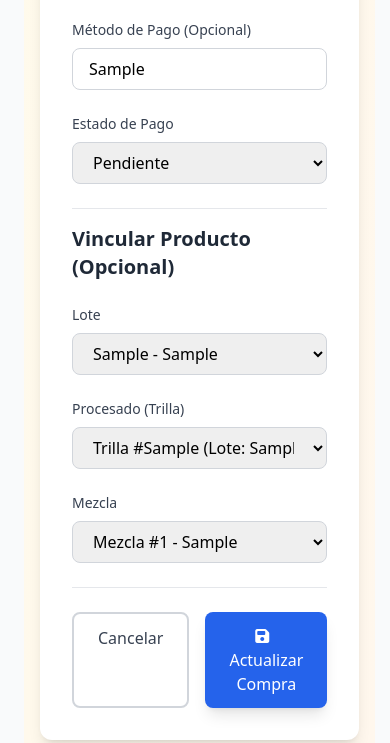
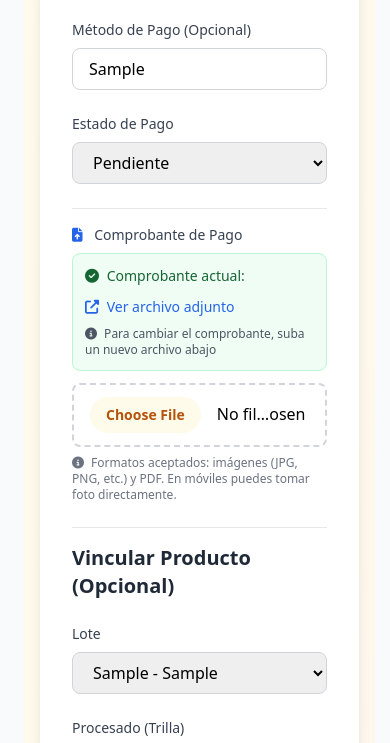
Before and after one commit to JoseAGa415/ElGigante, a Django app: page /compras/1/editar/ in a window 390 px wide. Shown: the part 1056-1799 px from the top of the page. Run offline with Django 5.2, Linux system fonts and the light colour scheme; a user stored in the database is signed in; tables that the repository leaves empty hold one stand-in row (values such as "Sample post"); some libraries are stand-ins or nearby versions.

Commit message:
feat: Add file upload for payment receipts in purchase forms
Added comprobante field to Compra model to allow users to upload
payment receipts, invoices, or photos when creating or editing purchases.
The feature supports images and PDF files, with mobile camera support
for taking photos directly.

Changes:
- Added comprobante FileField to Compra model
- Updated agregar_compra and editar_compra views to handle file uploads
- Updated purchase forms with file input and camera support
- Display comprobante link in purchase details view
- Created migration 0031_compra_comprobante
- Added temp files to .gitignore

Co-Authored-By: Claude Sonnet 4.5 <noreply@anthropic.com>

```diff
--- a/beneficio/models.py
+++ b/beneficio/models.py
@@ -1241,6 +1241,12 @@ class Compra(models.Model):
     numero_factura = models.CharField(max_length=100, blank=True, null=True)
     metodo_pago = models.CharField(max_length=100, blank=True, null=True)
     estado_pago = models.CharField(max_length=20, choices=ESTADO_PAGO_CHOICES, default='pendiente')
+    comprobante = models.FileField(
+        upload_to='comprobantes/%Y/%m/',
+        blank=True,
+        null=True,
+        help_text='Comprobante de pago (foto o documento)'
+    )
 
     # Relaciones opcionales con productos
     lote = models.ForeignKey(Lote, on_delete=models.SET_NULL, null=True, blank=True, related_name='compras')
--- a/beneficio/templates/beneficio/compradores/editar_compra.html
+++ b/beneficio/templates/beneficio/compradores/editar_compra.html
@@ -7,7 +7,7 @@
 <div class="min-h-screen bg-gradient-to-br from-amber-50 to-orange-50 py-8">
     <div class="max-w-4xl mx-auto px-4 sm:px-6 lg:px-8">
 
-        <form method="post" class="bg-white rounded-xl shadow-lg p-8 space-y-6">
+        <form method="post" enctype="multipart/form-data" class="bg-white rounded-xl shadow-lg p-8 space-y-6">
             {% csrf_token %}
 
             <div>
@@ -117,6 +117,44 @@
                 </div>
             </div>
 
+            <!-- Comprobante de Pago -->
+            <div class="pt-4 border-t">
+                <label class="block text-sm font-medium text-gray-700 mb-2">
+                    <i class="fas fa-file-upload mr-2 text-blue-600"></i>
+                    Comprobante de Pago
+                </label>
+                {% if compra.comprobante %}
+                <div class="mb-3 p-3 bg-green-50 border border-green-200 rounded-lg">
+                    <p class="text-sm text-green-800 mb-2">
+                        <i class="fas fa-check-circle mr-1"></i>
+                        Comprobante actual:
+                    </p>
+                    <a href="{{ compra.comprobante.url }}"
+                       target="_blank"
+                       class="text-blue-600 hover:text-blue-800 hover:underline text-sm">
+                        <i class="fas fa-external-link-alt mr-1"></i>
+                        Ver archivo adjunto
+                    </a>
+                    <p class="text-xs text-gray-600 mt-2">
+                        <i class="fas fa-info-circle mr-1"></i>
+                        Para cambiar el comprobante, suba un nuevo archivo abajo
+                    </p>
+                </div>
+                {% endif %}
+                <div class="relative">
+                    <input type="file"
+                           name="comprobante"
+                           id="comprobante"
+                           accept="image/*,application/pdf"
+                           capture="environment"
+                           class="w-full px-4 py-3 rounded-lg border-2 border-dashed border-gray-300 focus:ring-2 focus:ring-amber-600 focus:border-amber-600 file:mr-4 file:py-2 file:px-4 file:rounded-full file:border-0 file:text-sm file:font-semibold file:bg-amber-50 file:text-amber-700 hover:file:bg-amber-100">
+                    <p class="mt-2 text-xs text-gray-500">
+                        <i class="fas fa-info-circle mr-1"></i>
+                        Formatos aceptados: imágenes (JPG, PNG, etc.) y PDF. En móviles puedes tomar foto directamente.
+                    </p>
+                </div>
+            </div>
+
             <h2 class="text-xl font-semibold text-gray-800 pt-4 border-t">Vincular Producto (Opcional)</h2>
             <div class="grid grid-cols-1 md:grid-cols-3 gap-6">
                 <div>
--- a/beneficio/views.py
+++ b/beneficio/views.py
@@ -1685,6 +1685,10 @@ def agregar_compra(request, comprador_id):
                 compra.metodo_pago = request.POST.get('metodo_pago', '')
                 compra.estado_pago = request.POST.get('estado_pago', 'pendiente')
 
+                # Manejar archivo comprobante
+                if 'comprobante' in request.FILES:
+                    compra.comprobante = request.FILES['comprobante']
+
                 lote_id = request.POST.get('lote_id')
                 procesado_id = request.POST.get('procesado_id')
                 mezcla_id = request.POST.get('mezcla_id')
@@ -1729,6 +1733,10 @@ def editar_compra(request, pk):
             compra.numero_factura = request.POST.get('numero_factura', '')
             compra.metodo_pago = request.POST.get('metodo_pago', '')
             compra.estado_pago = request.POST.get('estado_pago', 'pendiente')
+
+            # Manejar archivo comprobante
+            if 'comprobante' in request.FILES:
+                compra.comprobante = request.FILES['comprobante']
 
             compra.monto_total = cantidad * precio_unitario
 
```
Also changed, not shown: beneficio/templates/beneficio/compradores/agregar_compra.html (+24 -1 lines), beneficio/templates/beneficio/compradores/detalle.html (+7 -0 lines), beneficio/migrations/0031_compra_comprobante.py (added), 1 other file.
